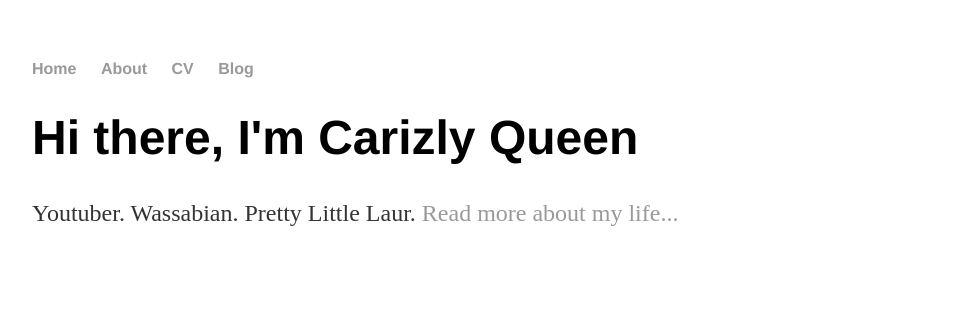
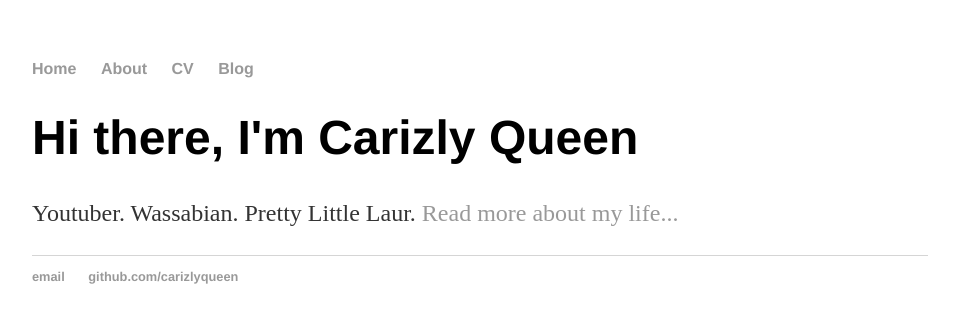
Before and after one commit to carizlyqueen/carizlyqueen.github.io, a Jekyll site: the page index.html, which Jekyll copies as it is, in a window 1280 px wide. Shown: the top 323 px of the page, without its empty margins (160-1119 px from the left). Built offline with Jekyll 4.4.1, drawn with Linux system fonts in a browser that asks for light colours.

Commit message:
Update index.html

```diff
--- a/index.html
+++ b/index.html
@@ -20,3 +20,13 @@
     		<div class="blurb">
         		<h1>Hi there, I'm Carizly Queen</h1>
 			<p> Youtuber. Wassabian. Pretty Little Laur. <a href="/about">Read more about my life...</a></p>
+			</div><!-- /.blurb -->
+		</div><!-- /.container -->
+		<footer>
+    		<ul>
+        		<li><a href="mailto:carizly.queen@gmail.com">email</a></li>
+        		<li><a href="https://github.com/carizlyqueen">github.com/carizlyqueen</a></li>
+			</ul>
+		</footer>
+	</body>
+</html>
```
